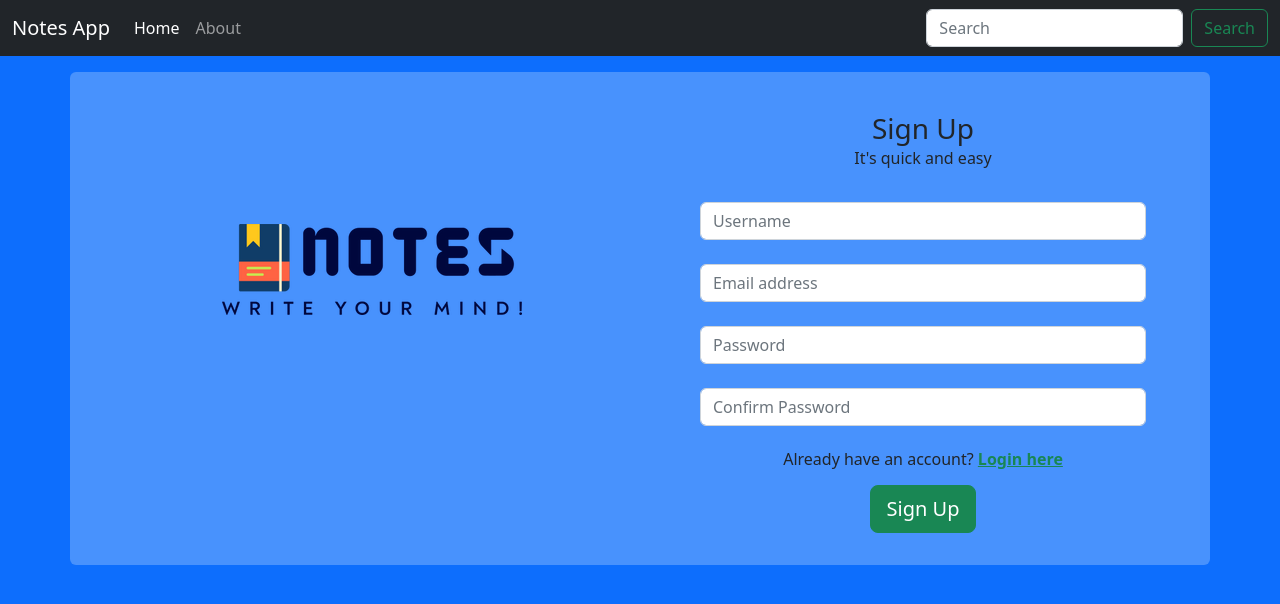
After one commit to blaze1402/NotesApp, a Flask app: page /register in a window 1280 px wide. The commit adds this page. Shown: the top 604 px of the page. Run offline with Flask 2, Linux system fonts and the light colour scheme.

Commit message:
Added register page and created a form file to manage all the forms in the app

```diff
--- a/app.py
+++ b/app.py
@@ -1,10 +1,12 @@
 from flask import Flask, redirect, render_template, request, url_for
 from flask_sqlalchemy import SQLAlchemy
 from datetime import datetime
+from forms import LoginForm, RegisterForm
 
 app=Flask(__name__)
 app.config['SQLALCHEMY_DATABASE_URI']='sqlite:///notes.db'
 app.config['SQLALCHEMY_TRACK_MODIFICATIONS']=False
+app.config['SECRET_KEY']='135d77340c66b6df976c29df'
 db=SQLAlchemy(app)
 
 class Note(db.Model):
@@ -16,8 +18,11 @@ class Note(db.Model):
     def __repr__(self) -> str:
         return f"{self.Sno} - {self.title}"
 
+#homepage of the website
 @app.route('/', methods=['GET', 'POST'])
 def index_page():
+
+    #Whenever a post request is received then this if block will execute and save a note to the database
     if request.method=='POST':
         title=request.form['title']
         desc=request.form['desc']
@@ -26,8 +31,27 @@ def index_page():
         db.session.add(note)
         db.session.commit()
 
+    #otherwise the saved notes will be shown to the users
     allNotes=Note.query.all()
     return render_template("index.html", allNotes=allNotes)
+
+#registration page of the website
+@app.route('/register')
+def register_page():
+    form=RegisterForm()
+    if form.validate_on_submit:
+        form.username
+
+    return render_template("register.html", form=form)
+
+#login page of the website
+@app.route('/login', methods=['GET', 'POST'])
+def login_page():
+    form=LoginForm()
+    if form.validate_on_submit:
+        pass
+
+    return render_template("login.html", form=form)
 
 @app.route('/edit/<int:sno>', methods=['GET', 'POST'])
 def edit(sno):
--- /dev/null
+++ b/forms.py
@@ -0,0 +1,20 @@
+from flask_wtf import FlaskForm
+from wtforms import StringField, EmailField, PasswordField, SubmitField
+
+#Adding a registration form in the register page
+class RegisterForm(FlaskForm):
+
+    #input types used in register form
+    username=StringField()
+    email=EmailField()
+    password=PasswordField()
+    confirmPassword=PasswordField()
+    submit=SubmitField(label="Sign Up")
+
+#Adding a login form in the login page
+class LoginForm(FlaskForm):
+
+    #input types used in login form
+    email=EmailField()
+    password=PasswordField()
+    submit=SubmitField(label="Log In")
--- a/templates/index.html
+++ b/templates/index.html
@@ -3,7 +3,7 @@
 Home
 {% endblock title %}
 {% block body %}
-<div class="container bg-info bg-opacity-50 rounded p-3">
+<div class="container bg-light bg-opacity-25 rounded p-3">
   <div class="container bg-dark rounded p-3">
     <h2>Add a Note</h2>
     <hr style="width:70%;">
--- /dev/null
+++ b/templates/register.html
@@ -0,0 +1,37 @@
+{% extends 'base.html' %}
+{% block title %}
+    Register
+{% endblock title %}
+{% block body %}
+<div class="container bg-light bg-opacity-25 mt-3 text-dark rounded p-3 text-center">
+    <div class="row">
+        <div class="col">
+            <img src="{{ url_for('static', filename='logo.png') }}" alt="Logo"  style="position: relative; margin: 25%;">
+        </div>
+        <div class="col">
+            <form method="POST" class="form-register mx-5">
+                {{ form.hidden_tag() }}
+                <h1 class="h3 mt-4 mb-0 font-weight-normal">
+                    Sign Up
+                </h1>
+                <p class="mb-2">It's quick and easy</p><br>
+                {{ form.username(class="form-control", placeholder="Username")}}
+                <br>
+                {{ form.email(class="form-control", placeholder="Email address")}}
+                <br>
+                {{ form.password(class="form-control", placeholder="Password")}}
+                <br>
+                {{ form.confirmPassword(class=" form-control", placeholder="Confirm Password")}}
+
+                <br>
+                <div class="checkbox mb-3">
+                    <h6>
+                        Already have an account? <a href="{{ url_for('login_page') }}" class="text-success fw-bold">Login here</a>
+                    </h6>
+                </div>
+                {{ form.submit(class="btn btn-lg btn-block btn-success mb-3")}}
+            </form>
+        </div>
+      </div>
+</div>
+{% endblock body %}
```
Also changed, not shown: templates/login.html (added, +12 -0 lines), static/logo.png (added).
